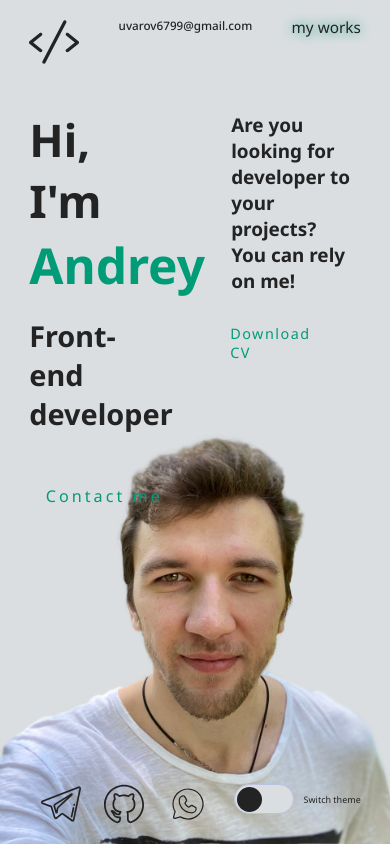
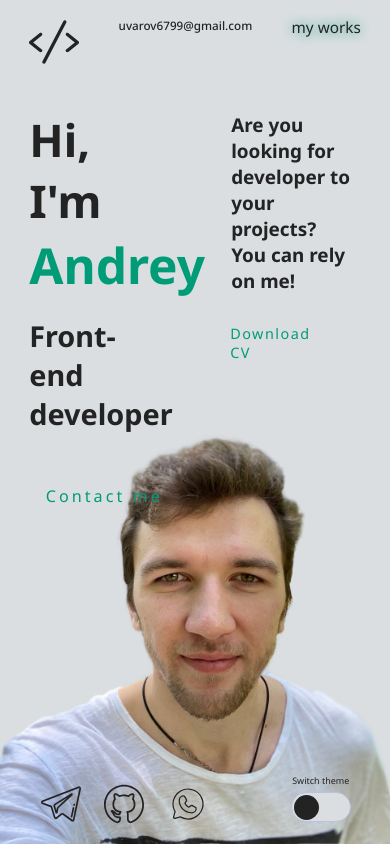
Before and after one commit to istredo/my-porfolio, a React (Create React App) app: page / in a window 390 px wide. Built offline with nearby package versions, Linux system fonts and the light colour scheme.

Commit message:
fix: mobile styles fix

```diff
--- a/src/scss/index.scss
+++ b/src/scss/index.scss
@@ -604,4 +604,11 @@ footer {
 			margin-top: 50px;
 		}
 	}
+	.switch {
+		display: flex;
+		flex-direction: column-reverse;
+		.text {
+			margin: -10px 0 5px -10px;
+		}
+	}
 }
```
